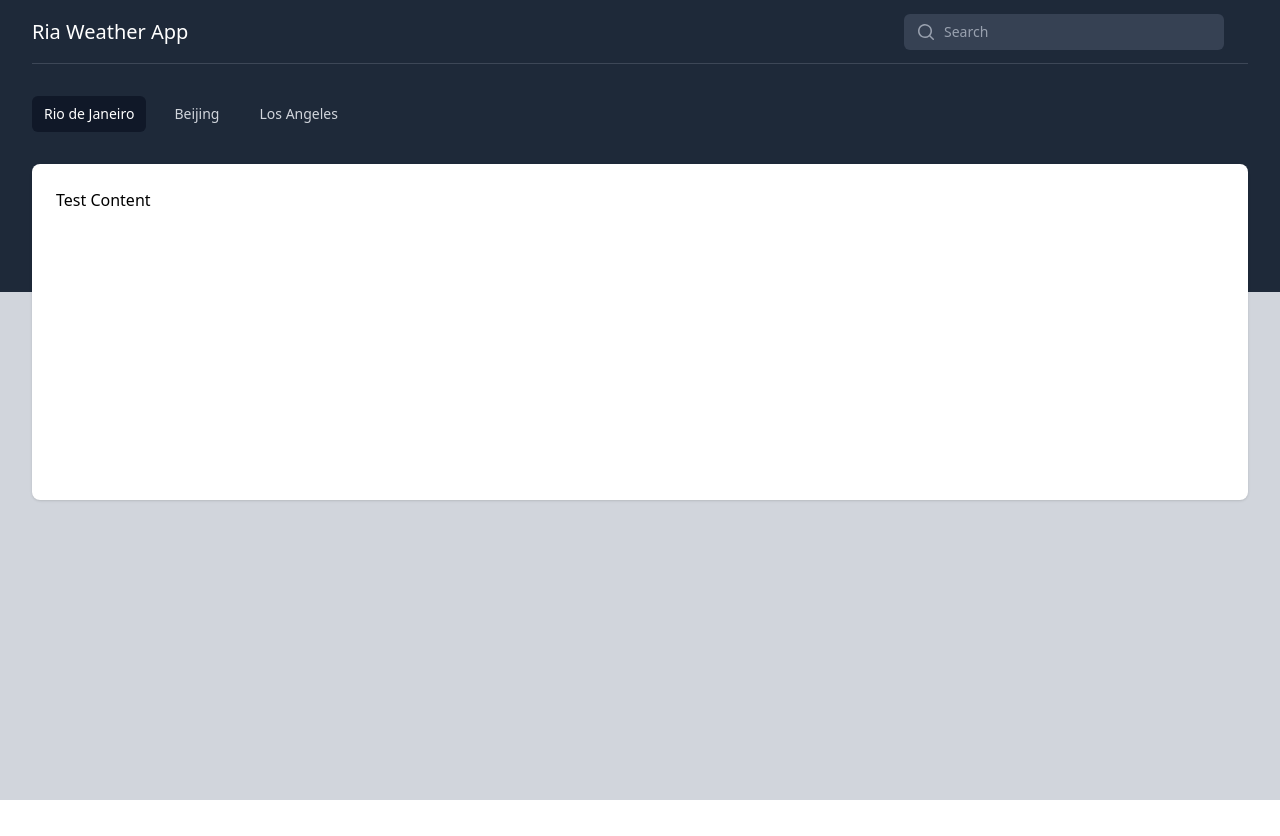
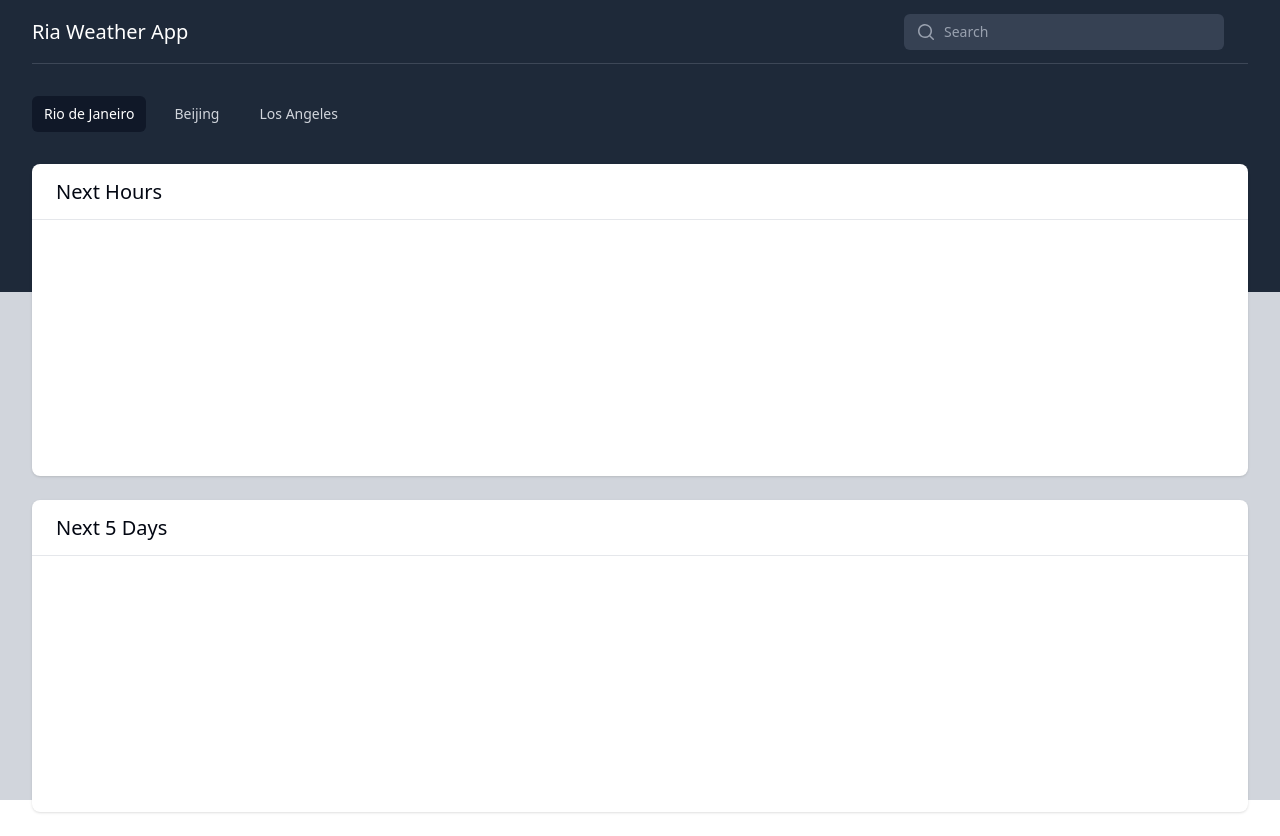
Before and after one commit to natebenson32/ria-weather-app, a Vue app: page / in a window 1280 px wide. Before the commit the page ends 800 px from the top, so only its background shows below. Built offline with nearby package versions, Linux system fonts and the light colour scheme.

Commit message:
Added dashboxes; still waiting on new API key

```diff
--- a/src/views/HomeView.vue
+++ b/src/views/HomeView.vue
@@ -74,9 +74,48 @@
     </div>
 
     <main class="-mt-32">
-      <div class="mx-auto max-w-7xl px-4 pb-12 sm:px-6 lg:px-8">
-        <div class="rounded-lg bg-white px-5 py-6 shadow-sm sm:px-6">
-          <div class="h-72">Test Content</div>
+      <div class="mx-auto max-w-7xl px-4 pb-6 sm:px-6 lg:px-8">
+        <div class="flex flex-col rounded-lg bg-white shadow-sm overflow-hidden">
+          <div
+            class="flex h-14 px-5 sm:px-6 text-xl leading-14 font-medium text-gray-950 border-b-1 border-gray-200"
+          >
+            Next Hours
+          </div>
+          <div class="h-64 px-5 py-6 sm:px-6">
+            <div class="flex items-center justify-center h-full">
+              <div v-if="loading" class="text-gray-500">Loading...</div>
+              <div v-if="error" class="text-red-500">{{ error }}</div>
+              <!-- <div v-if="!loading && !error">
+                <ul>
+                  <li v-for="hour in weatherData.hourly" :key="hour.dt">
+                    {{ new Date(hour.dt * 1000).toLocaleTimeString() }}: {{ hour.temp }}°C
+                  </li>
+                </ul>
+              </div> -->
+            </div>
+          </div>
+        </div>
+      </div>
+      <div class="mx-auto max-w-7xl px-4 pb-6 sm:px-6 lg:px-8">
+        <div class="flex flex-col rounded-lg bg-white shadow-sm overflow-hidden">
+          <div
+            class="flex h-14 px-5 sm:px-6 text-xl leading-14 font-medium text-gray-950 border-b-1 border-gray-200"
+          >
+            Next 5 Days
+          </div>
+          <div class="h-64 px-5 py-6 sm:px-6">
+            <div class="flex items-center justify-center h-full">
+              <div v-if="loading" class="text-gray-500">Loading...</div>
+              <div v-if="error" class="text-red-500">{{ error }}</div>
+              <!-- <div v-if="!loading && !error">
+                <ul>
+                  <li v-for="hour in weatherData.hourly" :key="hour.dt">
+                    {{ new Date(hour.dt * 1000).toLocaleTimeString() }}: {{ hour.temp }}°C
+                  </li>
+                </ul>
+              </div> -->
+            </div>
+          </div>
         </div>
       </div>
     </main>
```
